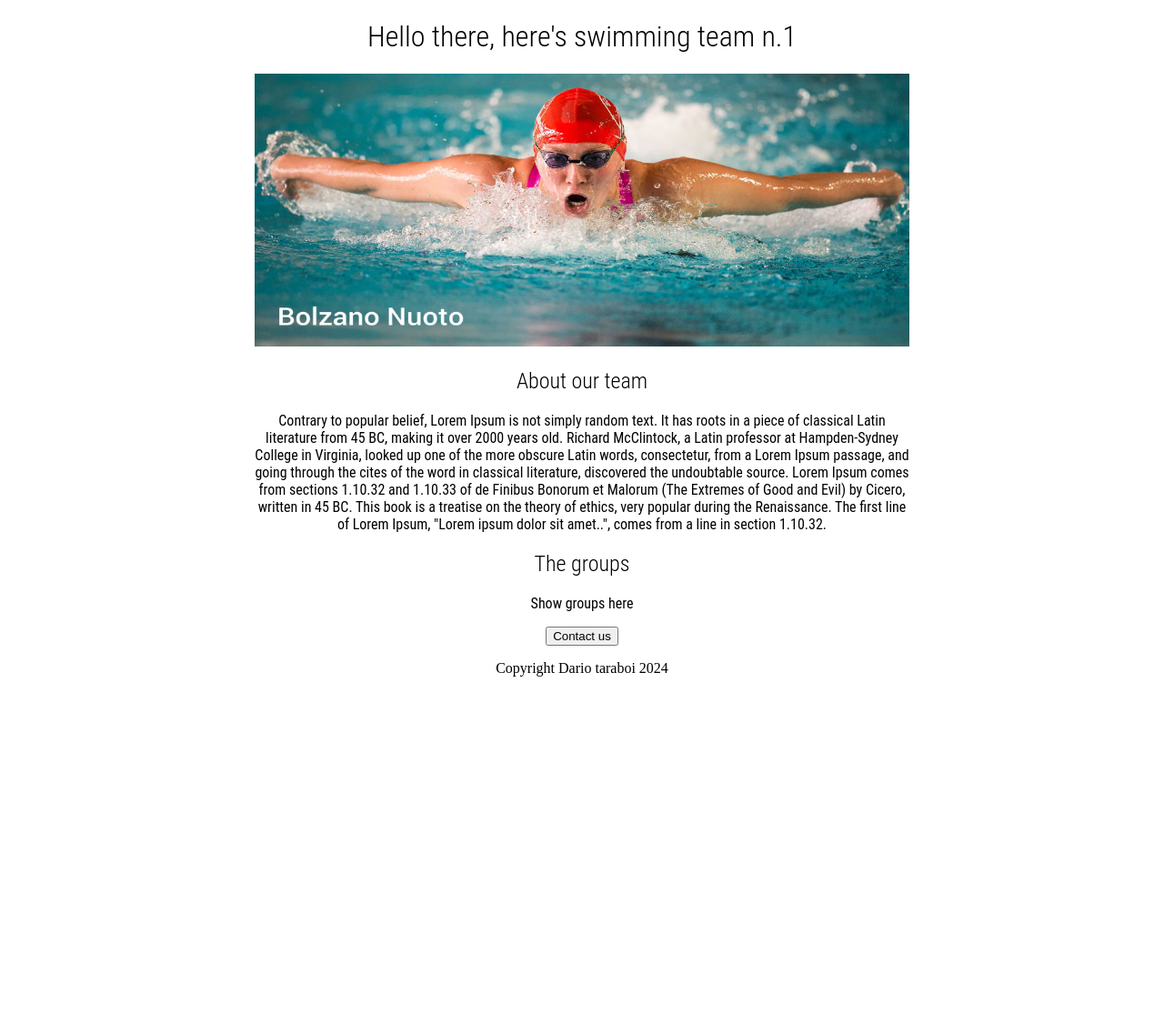
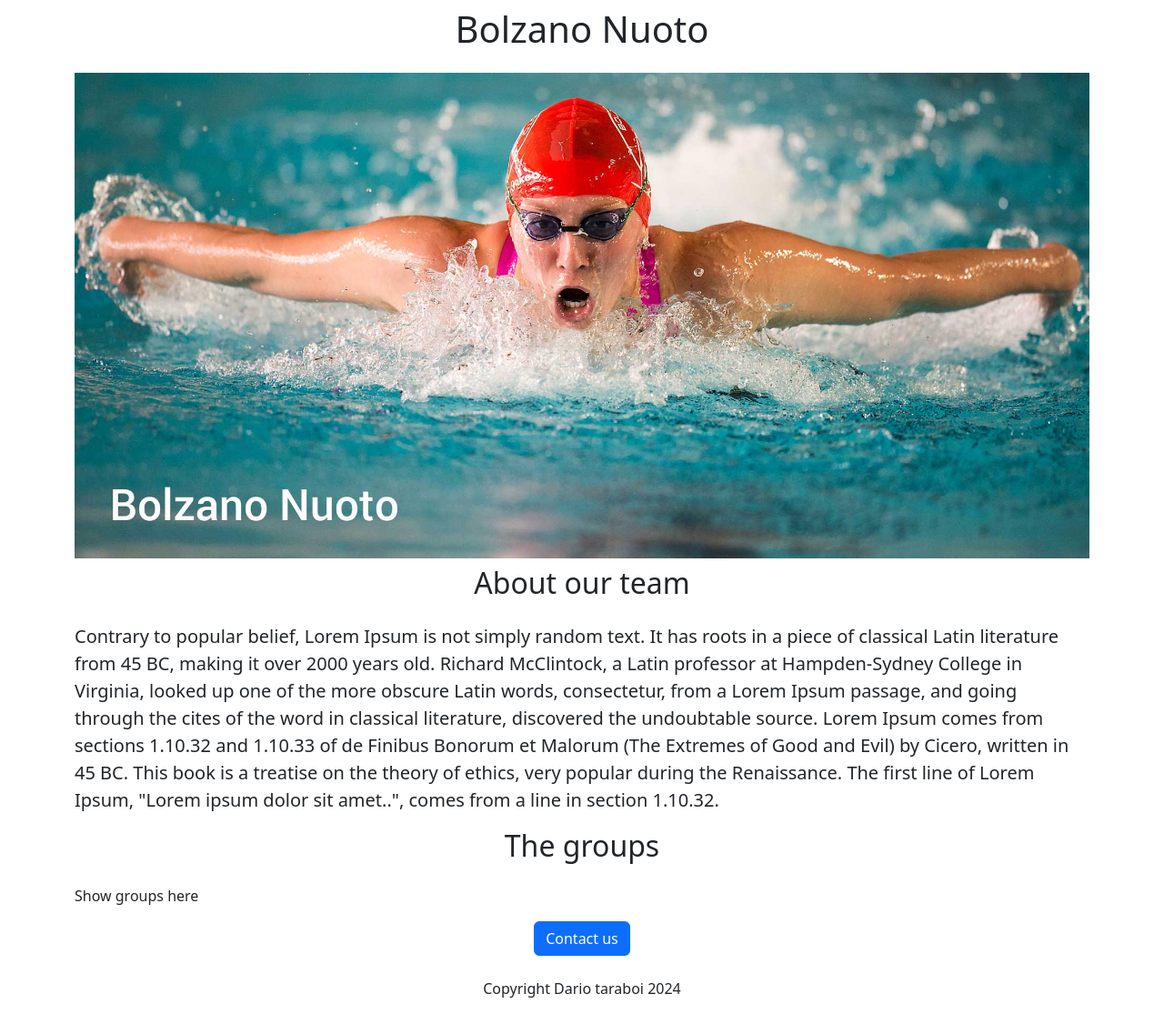
Before and after one commit to BozoBZ/bzn-2025-website, a Flask app: page / in a window 1280 px wide. Shown: the whole page at 91% size. Before the commit the page ends 744 px from the top, so only its background shows below. Run offline with Flask 3, Linux system fonts and the light colour scheme.

Commit message:
Add Bootstrap

```diff
--- a/templates/home.html
+++ b/templates/home.html
@@ -2,58 +2,24 @@
 <html>
 <head>
   <title>Bolzano Nuoto</title>
-  <style>
-    h1 {
-        font-family: "Roboto Condensed", sans-serif;
-        font-optical-sizing: auto;
-        font-weight: 36;
-        font-style: normal;
-      text-align: center;
-      }
-
-    h2 {
-      font-family: "Roboto Condensed", sans-serif;
-      font-optical-sizing: auto;
-      font-weight: 28;
-      font-style: normal;
-      text-align: center;
-    }
-
-    .bodytext{
-      font-family: "Roboto Condensed", sans-serif;
-      font-optical-sizing: auto;
-      font-style: normal;
-      text-align: center;
-    }
-
-    #banner {
-      width: 100%;
-      height: 300px;
-      object-fit: center;
-    }
-
-    #container {
-      max-width: 720px;
-      margin: 0 auto;
-    }
-  </style>
+  <meta charset="utf-8">
+  <meta name="viewport" content="width=device-width, initial-scale=1">
+  <link href="https://cdn.jsdelivr.net/npm/bootstrap@5.3.3/dist/css/bootstrap.min.css" rel="stylesheet" integrity="sha384-QWTKZyjpPEjISv5WaRU9OFeRpok6YctnYmDr5pNlyT2bRjXh0JMhjY6hW+ALEwIH" crossorigin="anonymous">
 </head>
   <body>
-    <div id="container">
-    <h1>Hello there, here's swimming team n.1</h1>
-    <img id="banner" src="static/Ban-1.jpg" >
-
-    <h2>About our team</h2>
-
-    <p class="bodytext">
+    <div class="container">
+    <h1 class="text-center mt-2 mb-4">Bolzano Nuoto</h1>
+    <img  class="img-fluid" id="banner" src="static/Ban-1.jpg" >
+    <h2 class="text-center mt-2 mb-4"">About our team</h2>
+    <p class="lead">
        Contrary to popular belief, Lorem Ipsum is not simply random text. It has roots in a piece of classical Latin literature from 45 BC, making it over 2000 years old. Richard McClintock, a Latin professor at Hampden-Sydney College in Virginia, looked up one of the more obscure Latin words, consectetur, from a Lorem Ipsum passage, and going through the cites of the word in classical literature, discovered the undoubtable source. Lorem Ipsum comes from sections 1.10.32 and 1.10.33 of de Finibus Bonorum et Malorum (The Extremes of Good and Evil) by Cicero, written in 45 BC. This book is a treatise on the theory of ethics, very popular during the Renaissance. The first line of Lorem Ipsum, "Lorem ipsum dolor sit amet..", comes from a line in section 1.10.32.
     </p>
 
-    <h2>The groups</h2>
-    <p class="bodytext">Show groups here</p>
-      <div style="text-align: center">
-    <button>Contact us</button>
-        <p>Copyright Dario taraboi 2024</p>
+    <h2 class="text-center mt-2 mb-4">The groups</h2>
+    <p>Show groups here</p>
+      <div class="text-center">
+    <button class="btn btn-primary btn-large">Contact us</button>
+        <p class="mt-4">Copyright Dario taraboi 2024</p>
       </div>
       </div>
   </body>
```
